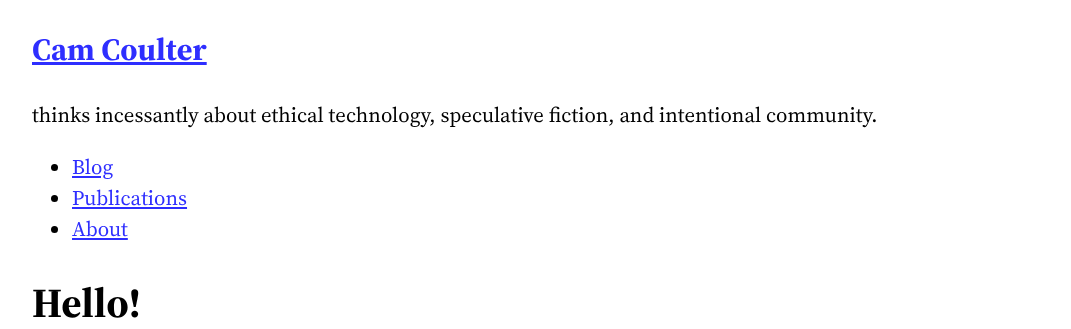
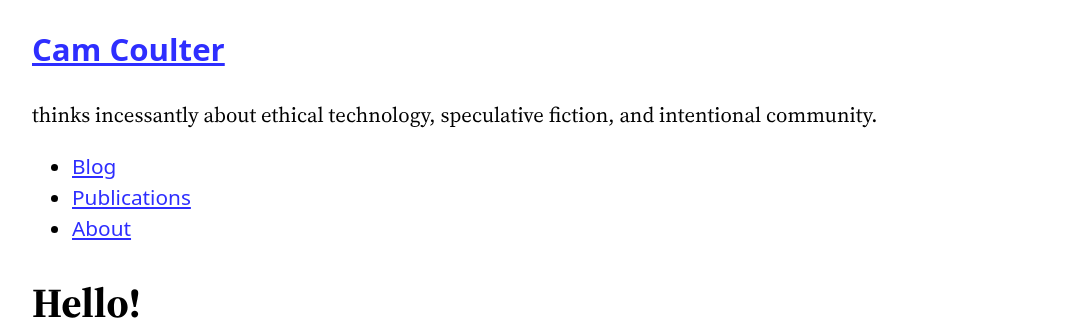
Before and after one commit to cncoulter/camcoulter.com, a Jekyll site: the page built from index.html, in a window 1280 px wide. Shown: the top 329 px of the page, without its empty margins (88-1159 px from the left). Built offline with Jekyll 4.4.1, drawn with Linux system fonts in a browser that asks for light colours; some web fonts are replaced.

Commit message:
Update CSS: typography

```diff
--- a/_sass/main.scss
+++ b/_sass/main.scss
@@ -47,9 +47,19 @@
 /*
 	# Variables (CSS Custom Properties)
 */
+/*
+	## Variables: First Defaults
+	* Mobile-first (affects font-size)
+	* Default color scheme: dark mode
+*/
 :root {
-	// ## Colors
-	// - Default color scheme: dark mode
+	// ### Fonts
+	--serif: "Source Serif", serif;
+	--sans: "Source Sans", system-ui, sans-serif;
+	--mono: "Source Code", monospace;
+	--fontSize-para: 1rem;
+
+	// ### Colors
 	--color: #FFFFFF;
 	--bg-color: #121212;
 	--link-color: #3DA5FF;
@@ -57,6 +67,9 @@
 	--link-active-color: #FF3429;
 	--accent: var(--link-color);
 }
+/*
+	## Variables: Light Mode
+*/
 @media (prefers-color-scheme: light) {
 	:root {
 		--color: #000000;
@@ -64,6 +77,22 @@
 		--link-color: #2E2EFF;
 		--link-visited-color: #B10DC9;
 		--link-active-color: #EB0C00;
+	}
+}
+/*
+	## Variables: Mid-Sized (tablet)
+*/
+@media (min-width: 40rem) {
+	:root {
+		--fontSize-para: 1.15rem;
+	}
+}
+/*
+	## Variables: Full-Sized (desktop)
+*/
+@media (min-width: 65rem) {
+	:root {
+		--fontSize-para: 1.3rem;
 	}
 }
 /*
@@ -87,10 +116,10 @@
 body {
 	color: var(--color);
 	background: var(--bg-color);
-	font-family: "Source Serif", serif;
+	font-family: var(--serif);
 	font-style: normal;
 	font-weight: normal;
-	font-size: 1.3rem;
+	font-size: var(--fontSize-para);
 	line-height: 1.5;
 	margin: 0;
 }
@@ -208,6 +237,23 @@
 	transform: translateY(0);
 }
 /*
+	## Header and Footer
+*/
+body > footer,
+body > header {
+	font-family: var(--sans);
+}
+body > header > p {
+	font-family: var(--serif);
+}
+/*
+	# Utility Styles
+*/
+.font_sans {
+	font-family: var(--sans);
+}
+
+/*
 	# Page-Specific Styles
 */
 /*
```
